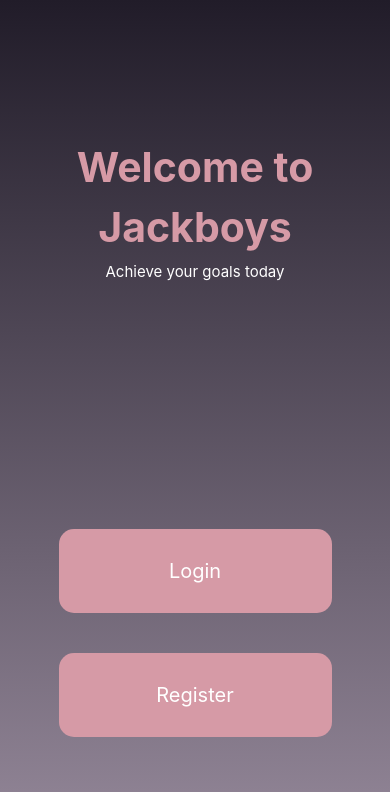
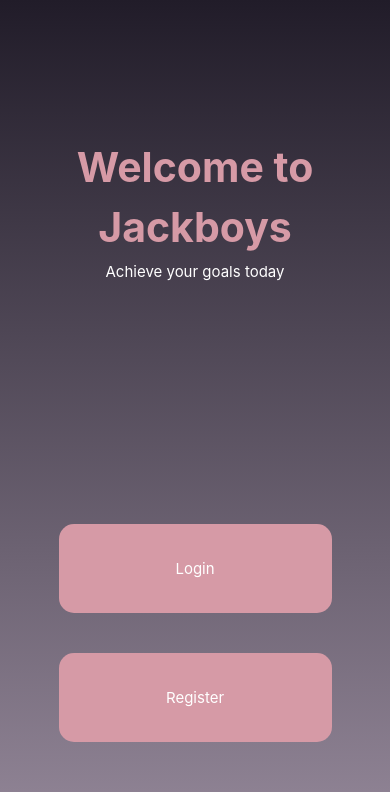
Before and after one commit to rahulmedicharla/jack-ed-boys, a React Native app in the folder jackboys/: screen /Landing in a window 390 px wide. Shown: the top 792 px of the page. Built offline with nearby package versions, Linux system fonts and the light colour scheme; no server answers.

Commit message:
small fix

```diff
--- a/jackboys/components/Styles.ts
+++ b/jackboys/components/Styles.ts
@@ -87,10 +87,6 @@ export const styles = StyleSheet.create({
         borderRadius: 10,
     },
 
-    buttonText: {
-        color: white,
-        fontSize: 20,
-    },
 
     subButtonText: {
         color: white,
--- a/jackboys/components/authFlow/Landing.tsx
+++ b/jackboys/components/authFlow/Landing.tsx
@@ -23,10 +23,10 @@ export default function Landing({navigation}: LandingProps){
                 </View>
                 <View style={styles.container}>
                     <TouchableOpacity onPress={() => route(navigation, "Login")} style={styles.button}>
-                    <Text style={styles.buttonText}>Login</Text>
+                    <Text style={styles.h3}>Login</Text>
                 </TouchableOpacity>
                 <TouchableOpacity onPress={() => route(navigation, "Register")} style={styles.button}>
-                    <Text style={styles.buttonText}>Register</Text>
+                    <Text style={styles.h3}>Register</Text>
                 </TouchableOpacity>
                 </View>
             </View>
```
